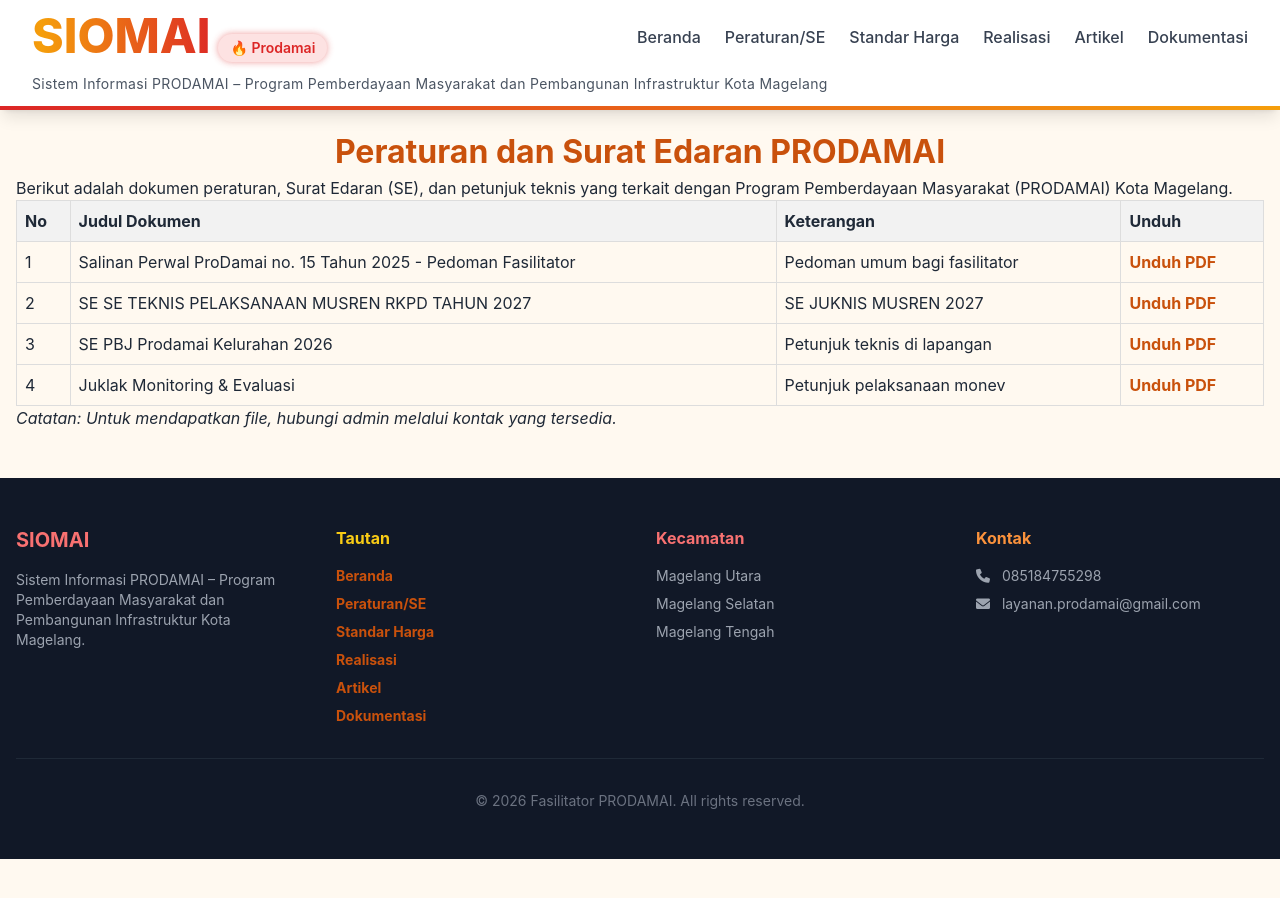
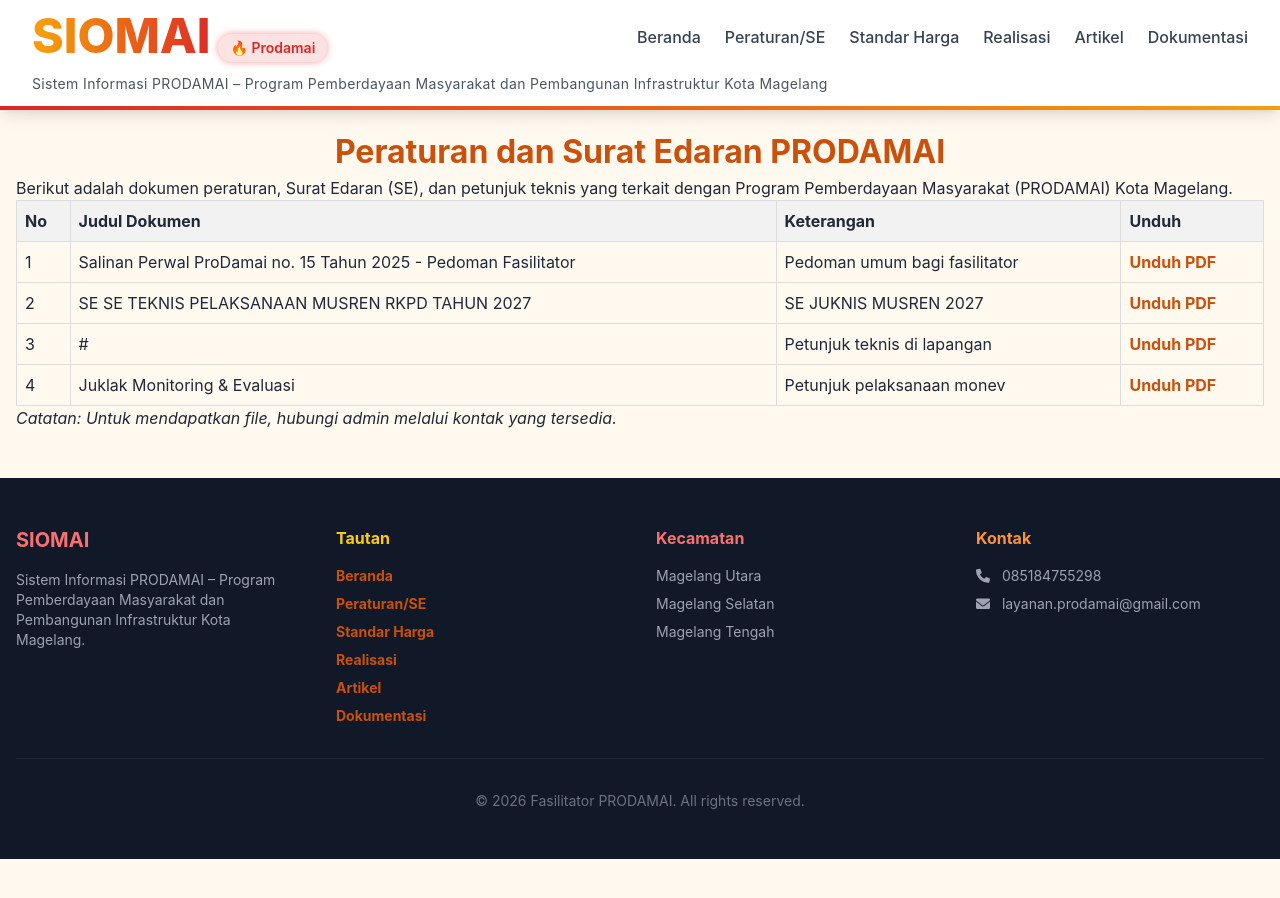
Before and after one commit to fasilitatormgl/siomai, a Jekyll site: the page built from peraturan.md, in a window 1280 px wide. Built offline with Jekyll 4.4.1, drawn with Linux system fonts in a browser that asks for light colours; nearby versions of some CDN libraries.

Commit message:
Update peraturan.md

```diff
--- a/peraturan.md
+++ b/peraturan.md
@@ -42,10 +42,10 @@
       </tr>
       <tr>
         <td>3</td>
-        <td>SE PBJ Prodamai Kelurahan 2026</td>
+        <td>#</td>
         <td>Petunjuk teknis di lapangan</td>
         <td>
-          <a href="{{ site.baseurl }}/assets/dokumen/SE_PBJ_Prodamai_Kelurahan_2026.pdf" target="_blank" rel="noopener noreferrer">
+          <a href="{{ site.baseurl }}#" target="_blank" rel="noopener noreferrer">
             Unduh PDF
           </a>
         </td>
```
